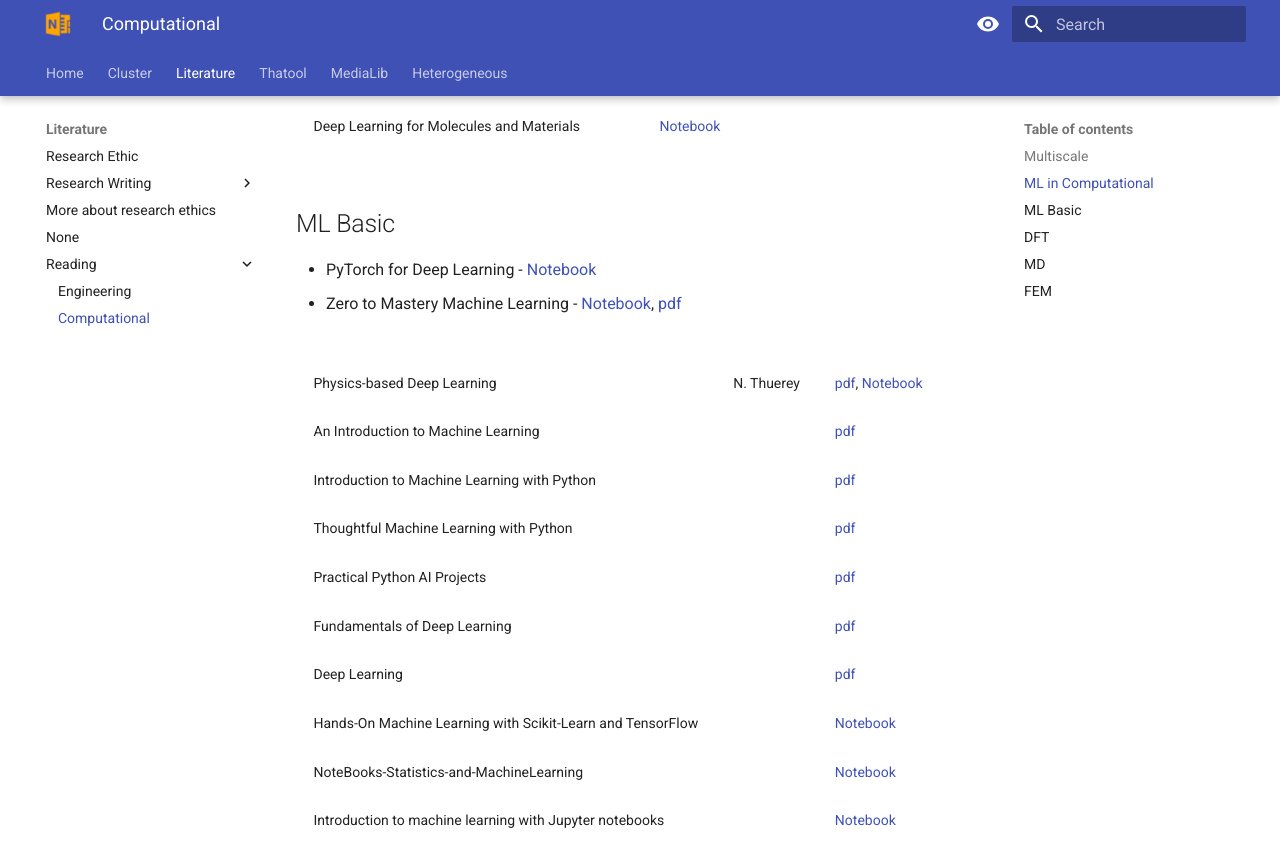
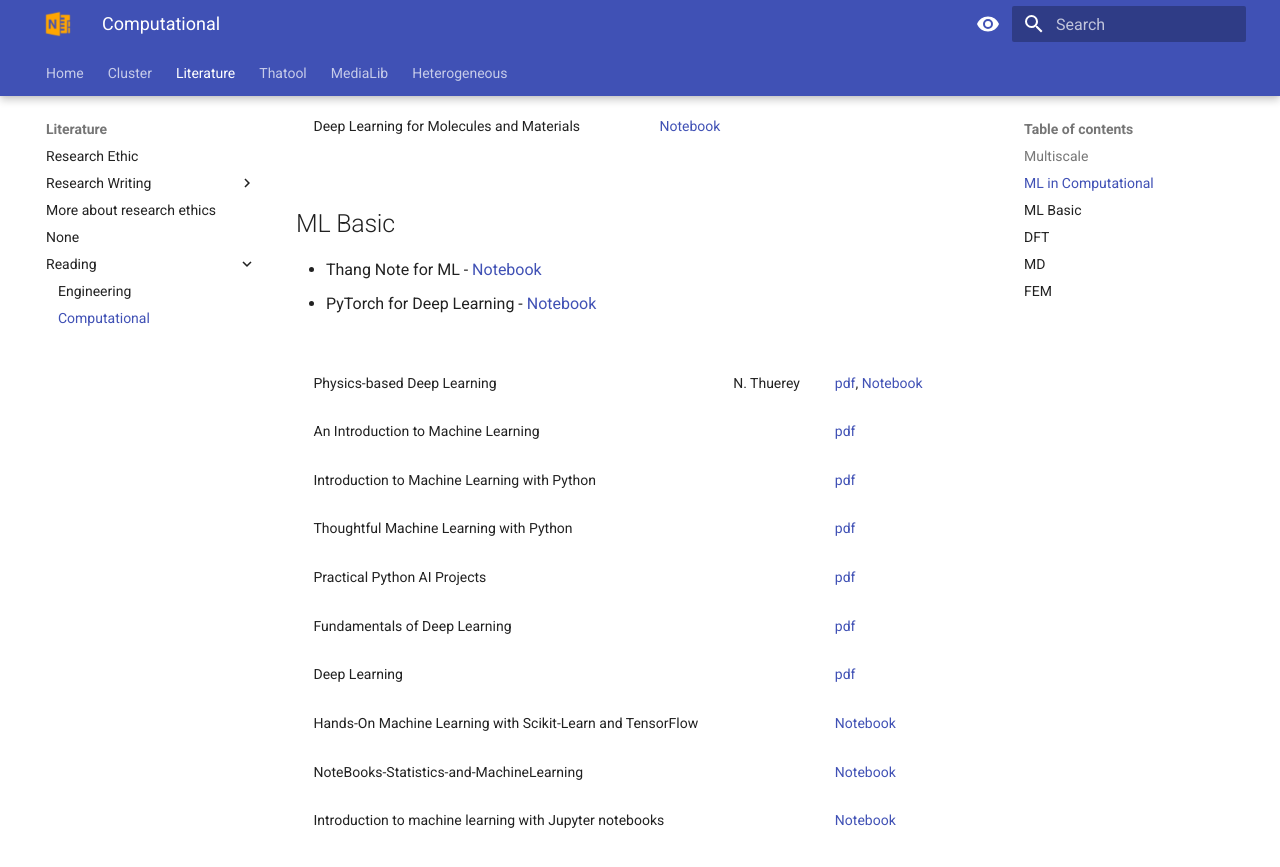
Before and after one commit to thangckt/thangckt.github.io, an MkDocs documentation site: the page built from docs/literature/reading/Comp_Methods.md, in a window 1280 px wide and 900 px high, scrolled down 661 px. Shown: the top 867 px of the window. Built offline with MkDocs 1.6.1 and Material for MkDocs 9.7.7, drawn with Linux system fonts in a browser that asks for light colours; the version menu is left out.

Commit message:
Update Comp_Methods.md

```diff
--- a/docs/literature/reading/Comp_Methods.md
+++ b/docs/literature/reading/Comp_Methods.md
@@ -30,8 +30,9 @@ table, td, th {border: none!important; font-size:14px; margin-top:-20px; margin-
 
 ## ML Basic
 
+- Thang Note for ML - [Notebook](https://thangckt.github.io/note_ml){target="_blank"}
 - PyTorch for Deep Learning - [Notebook](https://thangckt.github.io/pytorch_deep_learning){target="_blank"}
-- Zero to Mastery Machine Learning - [Notebook](https://thangckt.github.io/zero_to_mastery_ml){target="_blank"}, [pdf](https://github.com/curiousily/Machine-Learning-from-Scratch){target="_blank"}
+
 
 |  |  |  |
 |:--|:--|:--|
```
